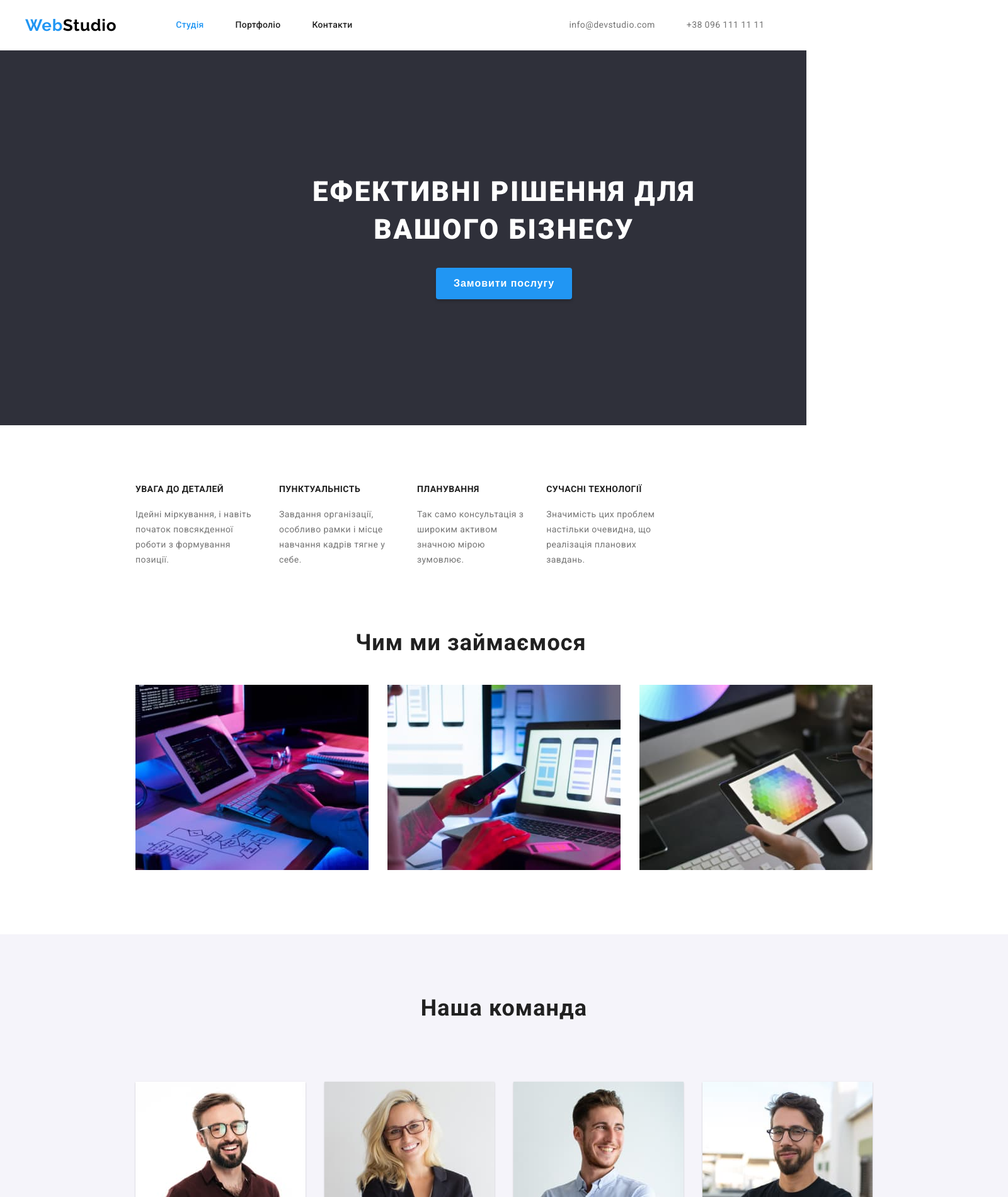
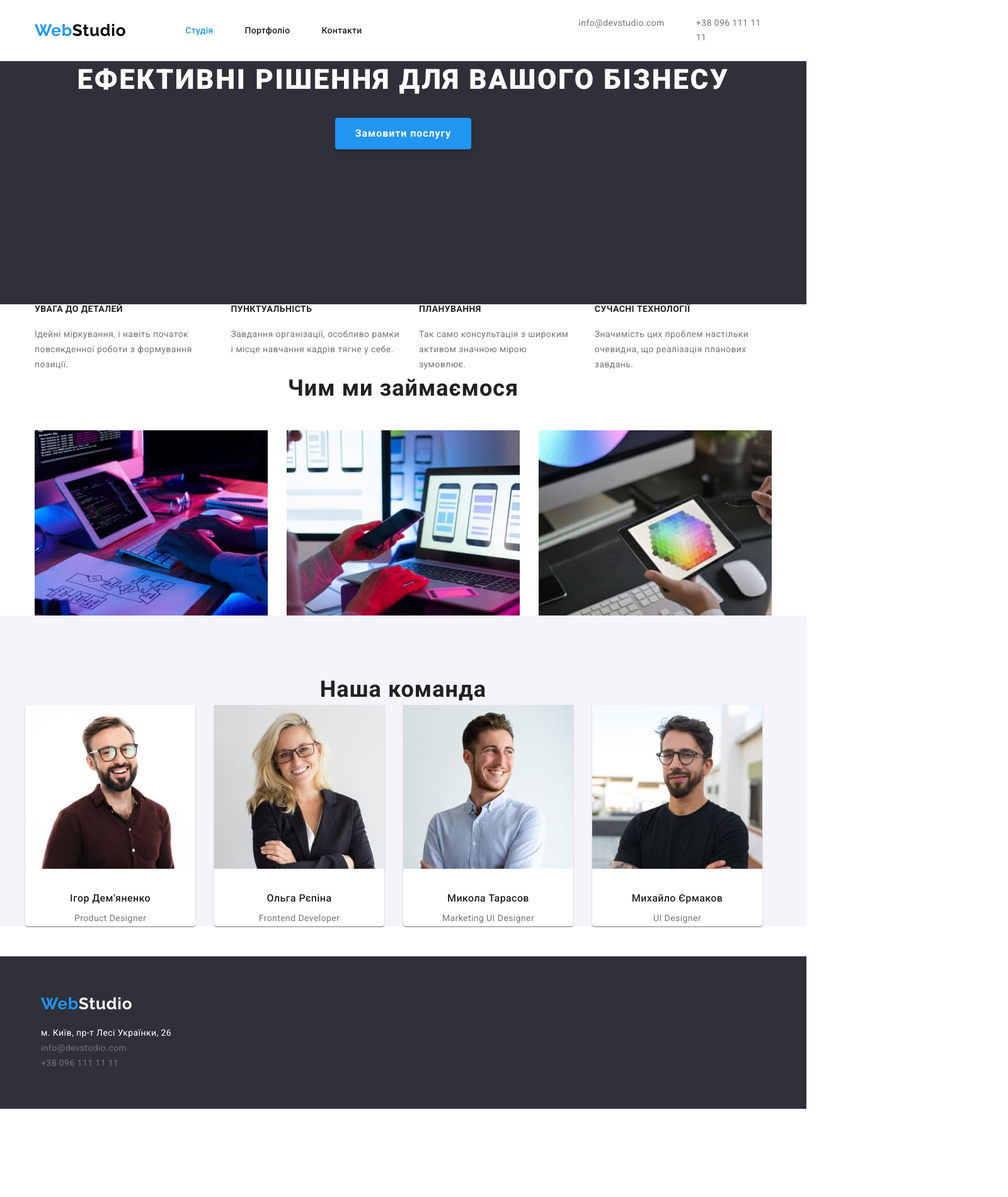
Before and after one commit to Kolesanencore/goit-markup-hw-03, a plain HTML site: page index.html in a window 1280 px wide. Shown: the top 1900 px of the page at 63% size, 1600 px wide, since content can reach past the window. After the commit the page ends 1760 px from the top, so only its background shows below. Drawn offline with nearby package versions, Linux system fonts and the light colour scheme.

Commit message:
css разметка

```diff
--- a/css/main.css
+++ b/css/main.css
@@ -60,13 +60,15 @@ html,
 }
 
 .container {
+    max-width: 1200px;
     display: flex;
     align-items: center;
-    width: 1200px;
-    height: 80px;
-    margin: auto;
-    padding: auto;
+    margin-left: auto;
+    margin-right: auto;
+    padding-left: 15px;
+    padding-right: 15px;
 }
+
 /* header logo */
 
 .logo ,
@@ -79,10 +81,12 @@ html,
     font-size: 26px;
     line-height: 1.19;
     letter-spacing: 0.03em;
+
 }
 
 .logo {
-
+    padding-top: 33px;
+        padding-bottom: 33px;
 }
 
 .span {
@@ -168,16 +172,17 @@ html,
 /* section hero */
 
 .hero {
-    max-width: 1600px;
+
     background-color: var(--background-black-color);
 }
 
 .hero-container {
-    width: 696px;
-    height: 200px;
-    padding: 195px 452px 200px 452px;
+    width: 1170px;
+    height: 386px;
     text-align: center;
     gap: 35px;
+    margin-left: auto;
+    margin-right: auto;
 }
 
 .hero-title {
@@ -188,6 +193,7 @@ html,
     letter-spacing: 0.06em;
     text-transform: uppercase;
 }
+
 /* hero button */
 
 .button {
@@ -207,16 +213,17 @@ html,
     cursor: pointer;
     }
 
-    .button:hover,
-    .button:focus {
-      background-color: var(--btn-hover-color);
-    }
+.button:hover,
+.button:focus {
+    background-color: var(--btn-hover-color);
+}
 
 /* section future */
 
  .features {
-
-    margin: 94px 215px;
+    width: 1170px;
+    margin-left: auto;
+    margin-right: auto;
  }
 
  .hidden-title {
@@ -229,29 +236,33 @@ html,
  }
 
  .section {
-    margin-left: 215px;
-    margin-bottom: 94px;
+    margin-left: auto;
+    margin-right: auto;
 }
 
+.section-container {
+    width: 1170px;
+    height: 386px;
+    margin-left: auto;
+    margin-right: auto;
+}
  .section-cards {
     display: flex;
     gap: 30px;
  }
 
  .section-team {
-    width: 1600px;
-    height: 648px;
     background: var(--background-second-color);
-    }
+}
 
 .team-title {
     padding-top: 92px;
 }
 
  .team-cards {
-    width: 1170px;
-    height: 368px;
-    padding: 50px 215px 94px 215px;
+    width: 1200px;
+    margin-left: auto;
+    margin-right: auto;
     display: flex;
     gap: 30px;
     text-align: center;
@@ -267,8 +278,6 @@ html,
  }
 
  .card {
-    width: 270px;
-    height: 368px;
     background: var(--primary-white-color);
     box-shadow: 0px 1px 3px rgba(0, 0, 0, 0.12), 0px 1px 1px rgba(0, 0, 0, 0.14), 0px 2px 1px rgba(0, 0, 0, 0.2);
     border-radius: 0px 0px 4px 4px;
@@ -277,27 +286,32 @@ html,
  .footer {
     margin-top: 48px;
     background: var(--background-black-color);
+ }
+
+ .footer-container {
+    width: 1170px;
+    margin-left: auto;
+    margin-right: auto;
+
     display: flex;
     flex-direction: column;
+    padding-left: 10px;
+    padding-right: 10px;
  }
 
  .footer-logo {
-    padding-left: 215px;
-    padding-top: 48px;
- }
-
- .footer-address {
-    gap: 9px;
-    display: flex;
-    flex-direction: column;
-    padding-top: 20px;
-    padding-left: 215px;
-    margin-bottom: 60px;
+    margin-top: 60px;
+    margin-bottom: 20px;
+    color: var(--primary-white-color);
  }
 
  .address {
+    width: 231px;
+    margin-bottom: 60px;
+    width: 231px;
     color: var(--primary-white-color);
     font-style: normal;
+    gap: 9px;
  }
 
  /* portfolio css */
@@ -305,7 +319,8 @@ html,
  .portfolio {
     width: 1170px;
     height: 1360px;
-    margin: 94px 215px;
+    margin-left: auto;
+    margin-right: auto
 }
 
 .portfolio-menu {
@@ -315,8 +330,6 @@ html,
 }
 
 .filter-btn {
-    width: 130px;
-    height: 38px;
     background: var(--background-second-color);
     border-radius: 4px;
     border: none;
@@ -329,15 +342,13 @@ html,
 }
 
 .filter-btn.current {
-    width: 73px;
-    height: 38px;
+
 }
 
 .filter-btn:hover,
 .filter-btn:focus {
     background-color:  var(--accent-color);
     color: var(--primary-white-color);
-
 }
 
 /* portfolio main box */
@@ -350,7 +361,5 @@ html,
 }
 
 .box {
-    width: 370px;
-    height: 404px;
     background: var(--background-second-color);
 }
--- a/index.html
+++ b/index.html
@@ -4,6 +4,7 @@
     <meta charset="UTF-8" />
     <meta http-equiv="X-UA-Compatible" content="IE=edge" />
     <meta name="viewport" content="width=device-width, initial-scale=1.0" />
+    <link rel="stylesheet" href="https://cdnjs.cloudflare.com/ajax/libs/modern-normalize/1.0.0/modern-normalize.min.css" />
     <link rel="stylesheet" href="./css/main.css">
     <link rel="preconnect" href="https://fonts.googleapis.com">
     <link rel="preconnect" href="https://fonts.gstatic.com" crossorigin>
@@ -13,10 +14,10 @@
   <body>
       <header class="header">
         <div class="container">
-          <a class="logo logo-footer" href="#"><span class="span">Web</span>Studio</a>
+          <a class="logo logo-footer" href="./index.html"><span class="span">Web</span>Studio</a>
           <nav>
             <ul class="site-nav list">
-              <li ><a href="#" class="link current">Студія</a></li>
+              <li ><a href="./index.html" class="link current">Студія</a></li>
               <li>
                 <a href="./portfolio.html" class="link">Портфоліо</a>
               </li>
@@ -69,6 +70,7 @@
           </ul>
         </section>
         <section class="section">
+          <div class="section-container">
           <h2 class="section-title">Чим ми займаємося</h2>
           <ul class="section-cards">
             <li>
@@ -99,6 +101,7 @@
               />
             </li>
           </ul>
+          </div>
         </section>
         <section class="section-team">
           <h2 class="team-title">Наша команда</h2>
@@ -150,15 +153,15 @@
           </ul>
         </section>
         <footer class="footer">
-            <a class="footer-logo" href="#"><span class="span">Web</span>Studio</a>
-            <div class="footer-address">
+          <div class="footer-container">
+            <a class="footer-logo" href="./index.html"><span class="span">Web</span>Studio</a>
               <address class="address">м. Київ, пр-т Лесі Українки, 26
               <ul class="footer-contacts">
                 <li><a class="item" href="mailto:info@devstudio.com">info@devstudio.com</a></li>
                 <li><a class="item" href="tel:+380961111111">+38 096 111 11 11</a></li>
               </ul>
             </address>
-            </div>
+          </div>
         </footer>
       </main>
   </body>
```
Also changed, not shown: portfolio.html (+7 -5 lines).
